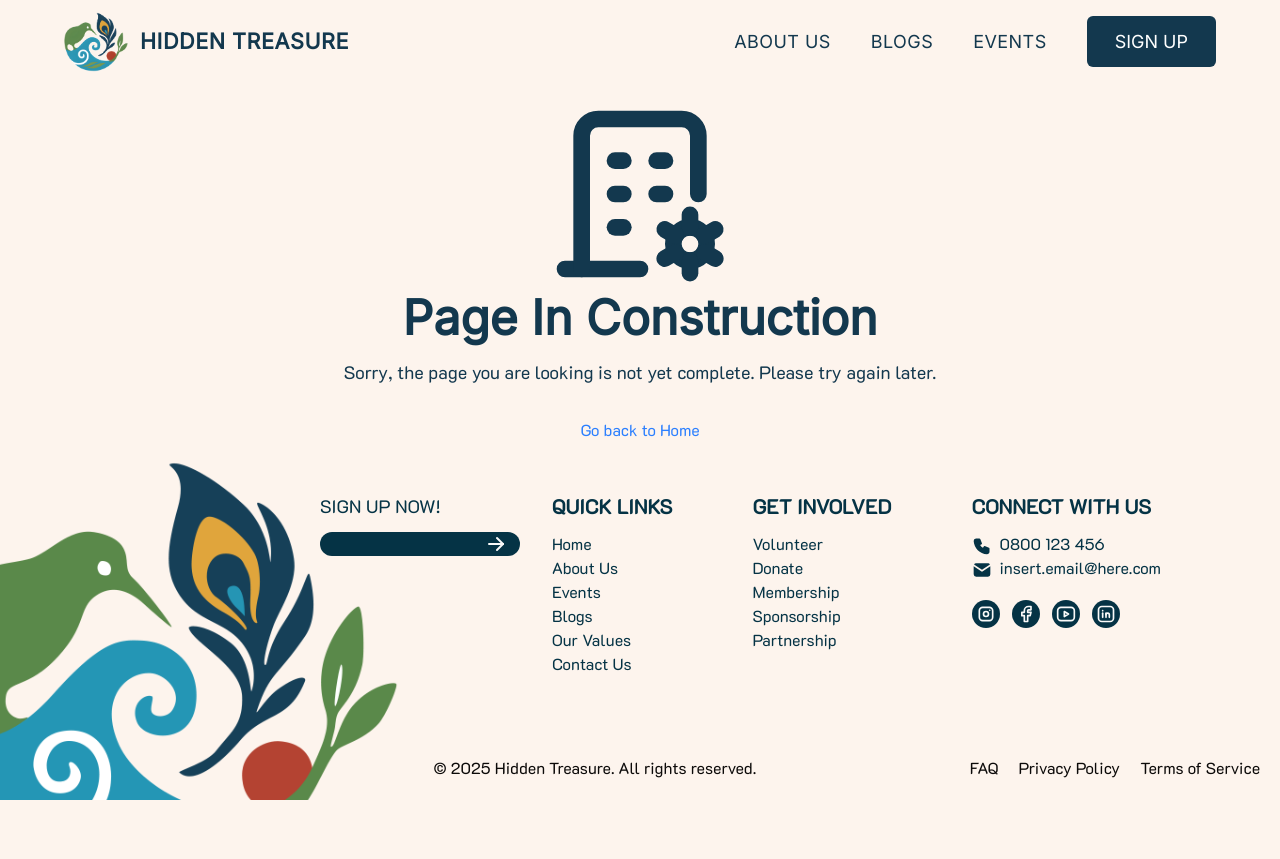
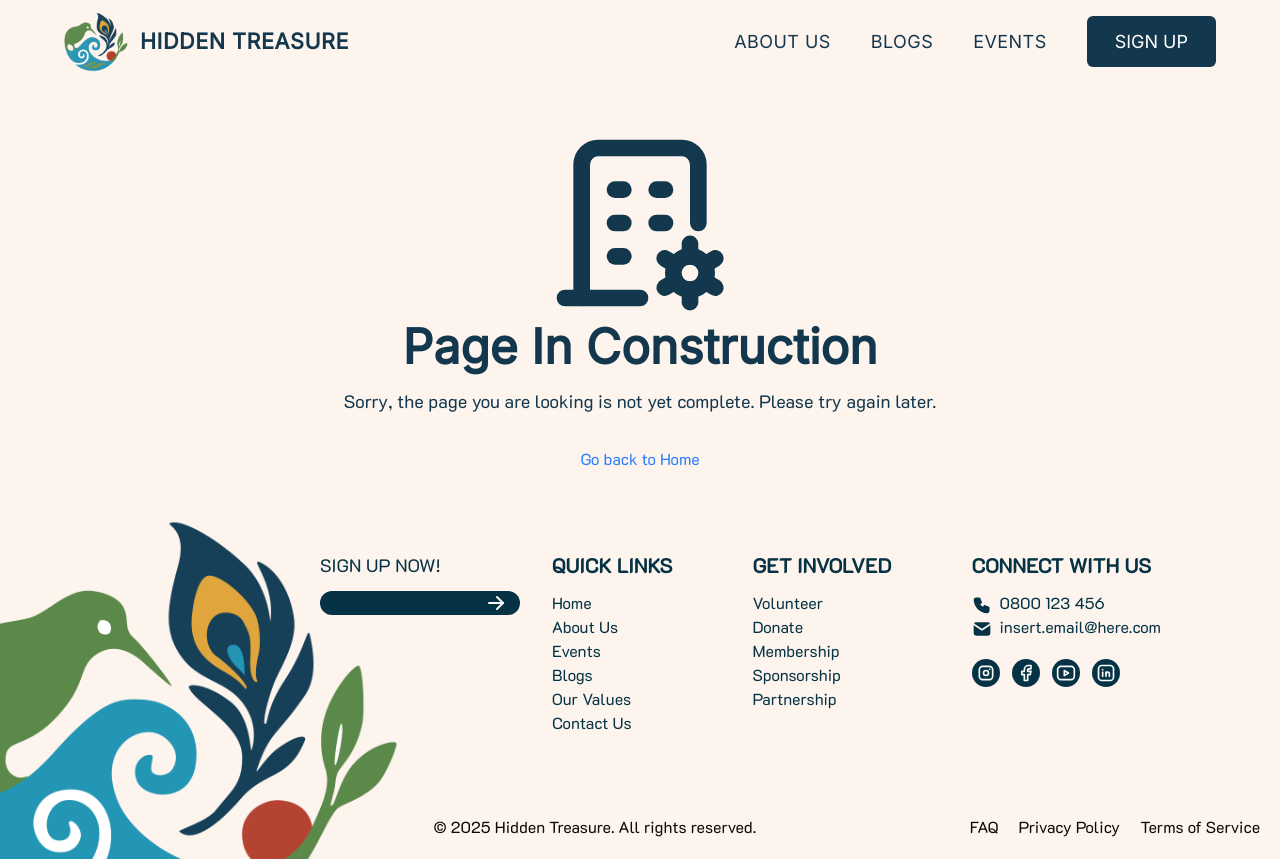
Before and after one commit to UoaWDCC/hidtreas, a Next.js app: page /events in a window 1280 px wide. Before the commit the page ends 800 px from the top, so only its background shows below. Built offline with nearby package versions, Linux system fonts and the light colour scheme.

Commit message:
fix: properly centered the texts when screen is narrow

```diff
--- a/src/app/(frontend)/[...notFound]/page.tsx
+++ b/src/app/(frontend)/[...notFound]/page.tsx
@@ -6,7 +6,7 @@ export default async function Custom404Page() {
   return (
     <div className="h-screen flex flex-col">
       <Header />
-      <div className="flex flex-col items-center justify-center h-full">
+      <div className="flex flex-col items-center justify-center h-full text-center my-10">
         <IconError404 className="w-50 h-50" />
         <h1 className="text-5xl font-bold mb-4">Page Not Found</h1>
         <p className="text-lg mb-8">Sorry, the page you are looking for does not exist.</p>
--- a/src/components/common/PageInConstruction.tsx
+++ b/src/components/common/PageInConstruction.tsx
@@ -6,7 +6,7 @@ export default function PageInConstruction() {
   return (
     <div className="h-screen flex flex-col">
       <Header />
-      <div className="flex flex-col items-center justify-center h-full">
+      <div className="flex flex-col items-center justify-center h-full text-center my-10">
         <IconBuildingCog className="w-50 h-50" />
         <h1 className="text-5xl font-bold mb-4">Page In Construction</h1>
         <p className="text-lg mb-8">
```
